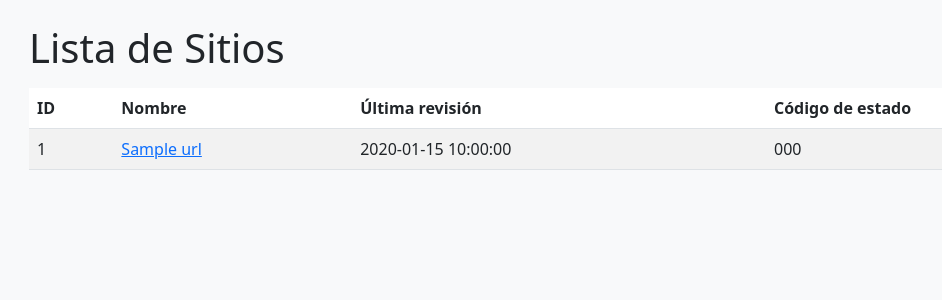
After one commit to Chalo-nov/python-project-207, a Flask app: page /urls in a window 1280 px wide. The commit adds this page. Shown: the top 300 px of the page, without its empty margins (53-995 px from the left). Run offline with Flask 3, Linux system fonts and the light colour scheme; a database or web service that is not in the repository returns one stand-in record (values such as "Sample title"); some libraries are stand-ins or nearby versions.

Commit message:
fix: add data-test=urls attribute to urls list template

```diff
--- a/page_analyzer/templates/url.html
+++ b/page_analyzer/templates/url.html
@@ -20,7 +20,7 @@
             {% endif %}
         {% endwith %}
 
-        <table class="table table-bordered mt-3">
+        <table class="table table-bordered mt-3" data-test="url">
             <tr>
                 <th>ID</th>
                 <td>{{ url.id }}</td>
--- /dev/null
+++ b/page_analyzer/templates/urls.html
@@ -0,0 +1,34 @@
+<!DOCTYPE html>
+<html lang="es">
+<head>
+    <meta charset="utf-8">
+    <title>Analizador de Páginas - Lista</title>
+    <link href="https://cdn.jsdelivr.net/npm/bootstrap@5.3.0/dist/css/bootstrap.min.css" rel="stylesheet">
+</head>
+<body class="bg-light">
+    <div class="container mt-4">
+        <h1>Lista de Sitios</h1>
+
+        <table class="table table-striped mt-3" data-test="urls">
+            <thead>
+                <tr>
+                    <th>ID</th>
+                    <th>Nombre</th>
+                    <th>Última revisión</th>
+                    <th>Código de estado</th>
+                </tr>
+            </thead>
+            <tbody>
+                {% for url in urls %}
+                <tr>
+                    <td>{{ url.id }}</td>
+                    <td><a href="{{ url_for('show_url', id=url.id) }}">{{ url.name }}</a></td>
+                    <td>{{ url.last_check_at }}</td>
+                    <td>{{ url.status_code }}</td>
+                </tr>
+                {% endfor %}
+            </tbody>
+        </table>
+    </div>
+</body>
+</html>
```
